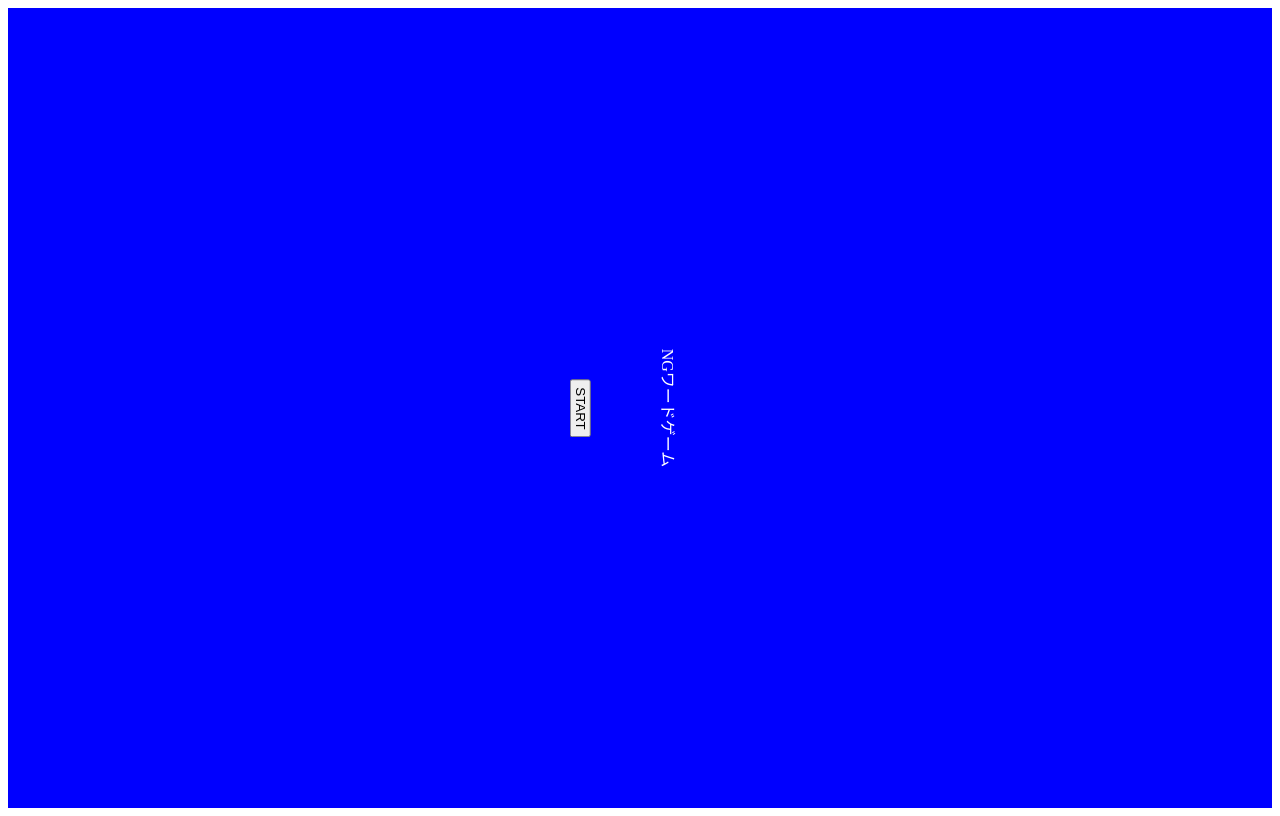
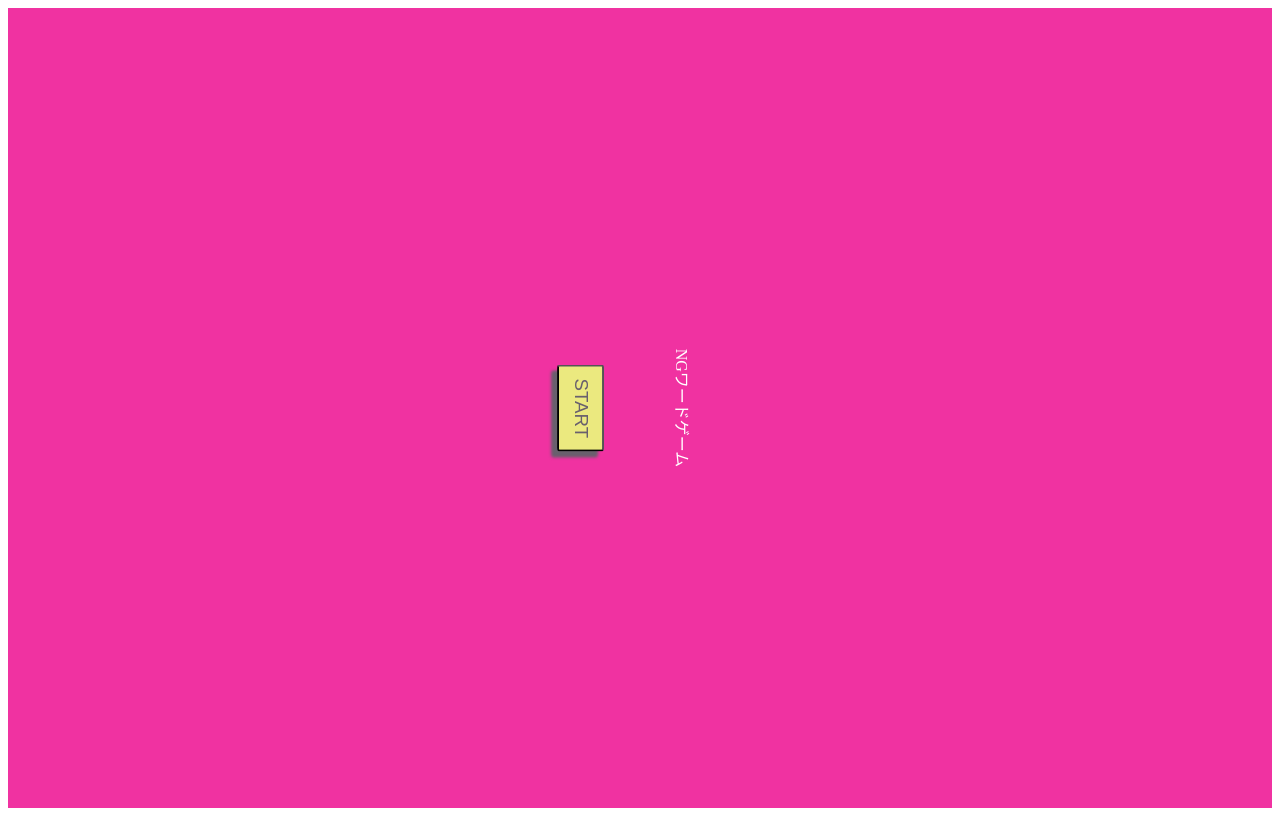
Before and after one commit to 03x-x10/ng, a plain HTML site: page index.html in a window 1280 px wide. Drawn offline with nearby package versions, Linux system fonts and the light colour scheme.

Commit message:
buttondekita

```diff
--- a/index.html
+++ b/index.html
@@ -3,7 +3,7 @@
 <head>
     <meta charset="UTF-8">
     <meta name="viewport" content="width=device-width, initial-scale=1.0">
-    <title>レイヤーに横向きの文字列とボタンを追加</title>
+    <title>NG WORD GAME</title>
     <style>
         .container {
             position: relative;
@@ -23,7 +23,7 @@
         }
 
         .layer1 {
-            background-color: rgba(255, 0, 0); /* 半透明の赤色 */
+            background-color: rgb(240, 50, 161);/* 半透明の赤色 */
             z-index: 3; /* 最下層のレイヤー */
             display: flex;
             flex-direction: column;
@@ -32,7 +32,7 @@
         }
 
         .layer2 {
-            background-color: rgba(0, 255, 0); /* 半透明の緑色 */
+            background-color: rgb(240, 50, 161); /* 半透明の緑色 */
             z-index: 4; /* 中間のレイヤー */
             display: flex;
             flex-direction: row; /* ボタンを横に並べる */
@@ -40,17 +40,17 @@
         }
 
         .layer3 {
-            background-color: rgba(0, 0, 255); /* 半透明の青色 */
+            background-color: rgb(240, 50, 161);/* 半透明の青色 */
             z-index: 5; /* 最前面のレイヤー */
         }
 
         .layer4 {
-            background-color: rgba(255, 255, 0); /* 半透明の黄色 */
-            z-index: 1; /* 追加したレイヤー */
+            background-color: rgba(0, 0, 0); /* 半透明の黄色 */
+            z-index: 2; /* 追加したレイヤー */
         }
 
         .layer5 {
-            background-color: rgba(0, 255, 255); /* 半透明のシアン色 */
+            background-color: rgb(240, 50, 161);/* 半透明のシアン色 */
             z-index: 1; /* 追加したレイヤー */
         }
 
@@ -70,10 +70,32 @@
             border: 1px solid #000;
             cursor: pointer;
         }
+        .bigText{
+            font-size: 5em;
+        }
+        .fixed1{
+            position: fixed;
+            left: 10%;
+            z-index: 1000;
+        }
+        .button1 {
+            display       : inline-block;
+            border-radius : 5%;          /* 角丸       */
+            font-size     : 14pt;        /* 文字サイズ */
+            text-align    : center;      /* 文字位置   */
+            cursor        : pointer;     /* カーソル   */
+            padding       : 12px 12px;   /* 余白       */
+            background    : #ebe97f;     /* 背景色     */
+            color         : #69606d;     /* 文字色     */
+            line-height   : 1em;         /* 1行の高さ  */
+            transition    : .3s;         /* なめらか変化 */
+            box-shadow    : 6px 6px 3px #69606d;  /* 影の設定 */
+        }
     </style>
         <script src="https://code.jquery.com/jquery-2.2.4.js" integrity="sha256-iT6Q9iMJYuQiMWNd9lDyBUStIq/8PuOW33aOqmvFpqI=" crossorigin="anonymous"></script>
         <script>
-            const talk_theme = ["話題１","話題２","話題３"]
+            const talk_theme = ["今年の学生会について","恋愛の縁について","友達の縁について"]
+            const talk_theme_num = [0,1,2]
             $(document).ready(function(){
                 $("#start_btn").click(function(){
                     $("#layer3").fadeOut("slow");
@@ -81,40 +103,90 @@
                 $("#btn1").click(function(){
                     $("#layer2").fadeOut("slow");
                     $("#talk_theme").append(talk_theme[0]);
+                    $('#btn4').attr('id','btn1_1');
                 });
                 $("#btn2").click(function(){
                     $("#layer2").fadeOut("slow");
                     $("#talk_theme").append(talk_theme[1]);
+                    $('#btn4').attr('id','btn2_1');
                 });
                 $("#btn3").click(function(){
                     $("#layer2").fadeOut("slow");
                     $("#talk_theme").append(talk_theme[2]);
+                    $('#btn4').attr('id','btn3_1');
                 });
+
             });
+        </script>
+        <script>
+            var talk_num = 0;
+            const word = [['夏休み','花火','鬼','水風船','つちや','御本部orご霊地','お広前','寝不足','確かに','水鉄砲','電車'],['出会い','告白','初恋' ,'タイプ','難しい','カフェ','遊園地','マッチングアプリ'],['喧嘩','仲直り','インスタグラム','出会い','ドライブ','飲み','居酒屋','授業','教室','一緒/同じ','わかる']];
+            var already = [];
+            function random(talk_theme_number){
+                talk_num = talk_theme_number;
+                ran_num = Math.floor(Math.random() * word[talk_theme_number].length);
+                ngWord = word[talk_theme_number][ran_num];
+                already.push(ngWord);
+                $("#talk_theme1").append(ngWord);
+
+                const element = document.getElementById("layer4");
+
+                // 3秒待ってから要素を隠す
+                setTimeout(() => {
+                    element.style.display = "none";  // 要素を隠す
+                }, 5000);
+            }
+            function fadeOut_layer1(){
+                $("#layer1").fadeOut("slow");
+                const b1_1 = document.getElementById('btn1_1');
+                const b2_1 = document.getElementById('btn2_1');
+                const b3_1 = document.getElementById('btn3_1');
+                if(b1_1 != null){
+                    random(0);
+                }else if(b2_1 != null){
+                    random(1);
+                }else if(b3_1 != null){
+                    random(2);
+                }
+            }
+            function change_word(){
+                do{
+                    ran_num = Math.floor(Math.random() * word[talk_num].length);
+                    ngWord = word[talk_num][ran_num];
+                }while(already.includes(ngWord) && word[talk_num].length > already.length);
+                if(word[talk_num].length == already.length) {
+                    already = [];
+                }
+                already.push(ngWord);
+                wordElement = document.getElementById('talk_theme1');
+                wordElement.textContent = ngWord;
+            }
+
         </script>
 </head>
 <body>
     <div class="container">
         <div class="layer layer1" id="layer1">
-            <div class="layer1-text"id="talk_theme"></div>
-            <button class="layer1-button">レイヤー1のボタン</button>
+            <div class="layer1-text" id="talk_theme"></div>
+            <input type="button" class="layer1-button button1" id="btn4" onclick="fadeOut_layer1()" value="START">
         </div>
         <div class="layer layer2" id="layer2">
-            <button class="rotated-button" id="btn1">話題１</button>
-            <button class="rotated-button" id="btn2">話題２</button>
-            <button class="rotated-button" id="btn3">話題３</button>
+            <button class="rotated-button button1" id="btn3">話題３</button>
+            <button class="rotated-button button1" id="btn2">話題２</button>
+            <button class="rotated-button button1" id="btn1">話題１</button>
         </div>
         <div class="layer layer3" id="layer3">
             <div class="rotated-text">
-                <input type="button" value="START" id="start_btn">
+                <input type="button" value="START" id="start_btn" class="button1">
             </div>
             <div class="rotated-text">NGワードゲーム</div>
         </div>
-        <div class="layer layer4">
-            <div class="rotated-text">レイヤー4のテキスト</div>
+        <div class="layer layer5" id="layer5">
+            <button class="layer1-button fixed1 button1" onclick="change_word()" style="margin-right: -6em;">CHANGE</button>
+            <div class="rotated-text bigText" id="talk_theme1"></div>
         </div>
-        <div class="layer layer5">
-            <div class="rotated-text">レイヤー5のテキスト</div>
+        <div class="layer layer4" id="layer4">
+            <div class="rotated-text"></div>
         </div>
     </div>
 </body>
```
